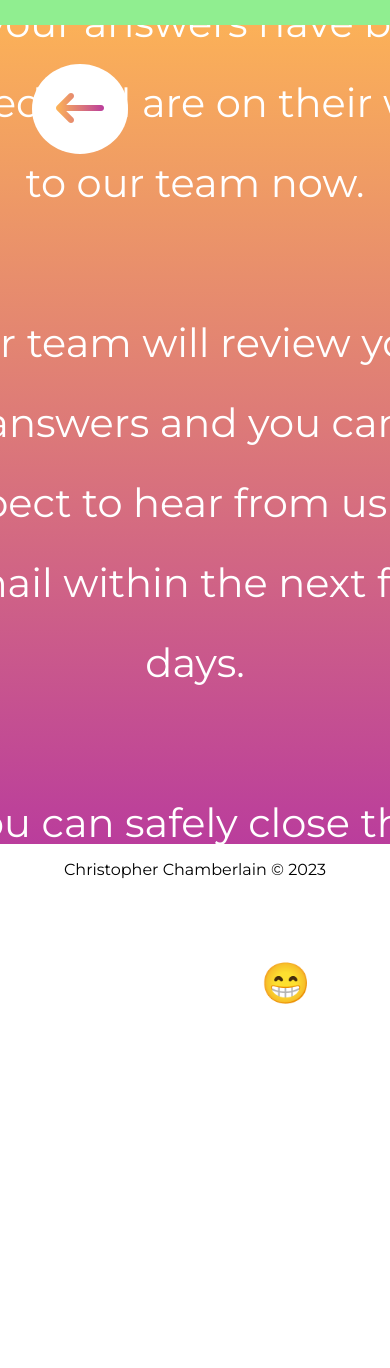
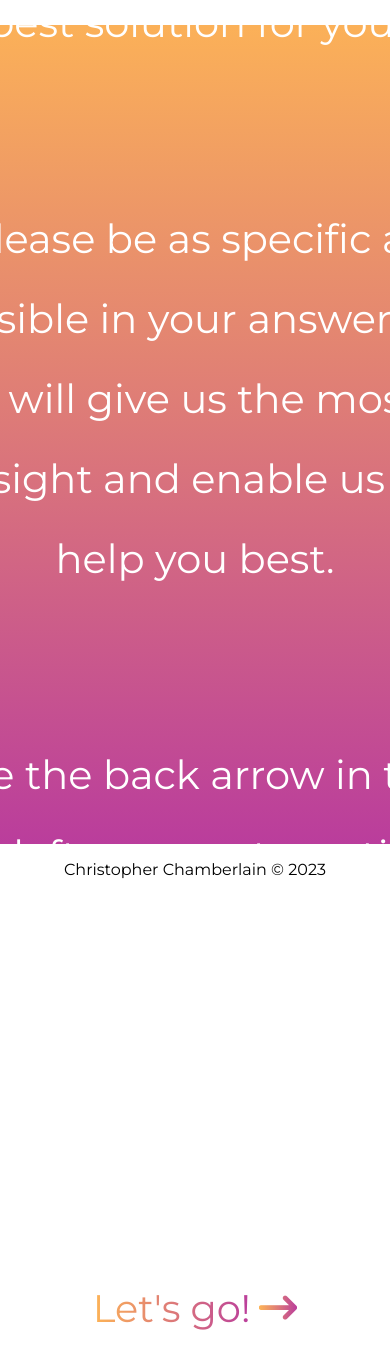
Before and after one commit to AkaraTawng/client-design-questionairre, a React (Vite) app: page / in a window 390 px wide. Shown: the top 1368 px of the page. Before the commit the page ends 1063 px from the top, so only its background shows below. Built offline with nearby package versions, Linux system fonts and the light colour scheme.

Commit message:
adjust welcome content size and spacing @mobileL

```diff
--- a/src/components/Form.jsx
+++ b/src/components/Form.jsx
@@ -17,9 +17,10 @@ import Congratulation from "./Congratulation";
 import Submit from './Submit';
 import emailjs, { sendForm } from '@emailjs/browser';
 import ConfettiExplosion from 'react-confetti-explosion';
+import { devices } from '../utils/breakpoints';
 
 function Form() {
-  const [page, setPage] = useState(14);
+  const [page, setPage] = useState(0);
   const [isExploding, setIsExploding] = useState(false);
 
   const [firstAndLastName, setfirstAndLastName] = useState(JSON.parse(sessionStorage.getItem('FirstAndLastName')) ?? '');
@@ -267,6 +268,10 @@ const NextButton = styled.button`
         color: transparent;
       }
     }
+
+@media ${devices.mobileL} {
+  font-size: 2rem;
+}
 `;
 
 const SubmitBtn = styled(NextButton)`
--- a/src/components/Welcome.jsx
+++ b/src/components/Welcome.jsx
@@ -34,6 +34,12 @@ const HeaderMessage = styled.h1`
     @media ${devices.mobileM} {
       margin-top: 0;
     }
+
+    @media ${devices.mobileL} {
+      font-size: 5rem;
+      margin-top: 1rem;
+      margin-bottom: 2rem;
+    }
 `;
 
 const BodyText = styled.p`
@@ -48,9 +54,20 @@ const BodyText = styled.p`
       margin-bottom: 2rem;
     }
 
+    @media ${devices.mobileL} {
+      font-size: 2rem;
+      margin-bottom: 2rem;
+    }
+
   &:nth-of-type(3) {
     margin-bottom: 4rem;
+
+    @media ${devices.mobileL} {
+      margin-bottom: 0rem;
+    }
   }
+
+
 `;
 
 export default Welcome
```
